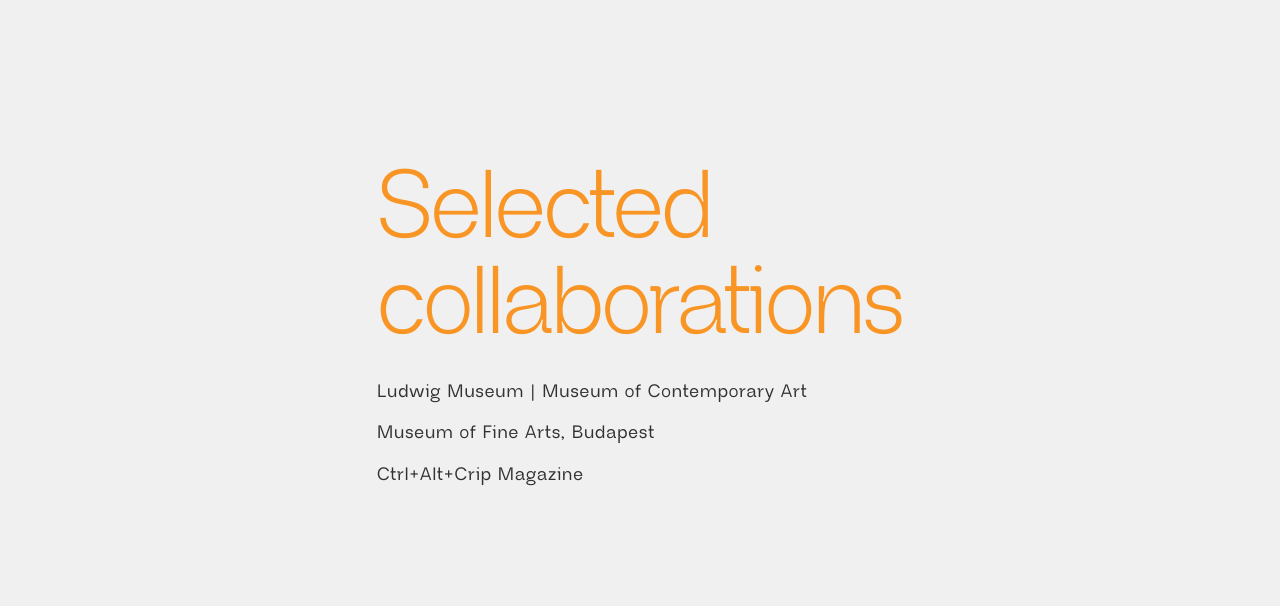
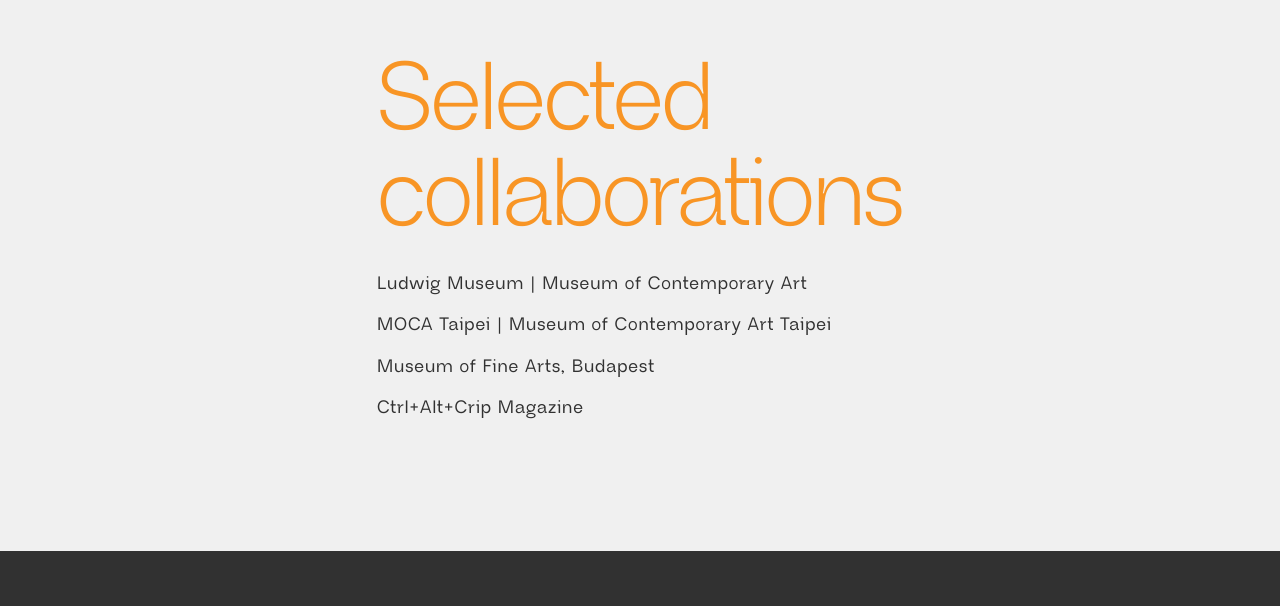
Before and after one commit to zmariann/zmariann2026, a Next.js app: page / in a window 1280 px wide. Shown: the part 874-1480 px from the top of the page. Built offline with nearby package versions, Linux system fonts and the light colour scheme.

Commit message:
feat: add collaborations section

```diff
--- /dev/null
+++ b/app/components/layout/Container.tsx
@@ -0,0 +1,15 @@
+type ContainerProps = {
+  children: React.ReactNode;
+  className?: string;
+};
+
+export function Container({
+  children,
+  className = "",
+}: ContainerProps) {
+  return (
+    <div className={`mx-auto w-full max-w-6xl ${className}`}>
+      {children}
+    </div>
+  );
+}
--- /dev/null
+++ b/app/components/layout/Section.tsx
@@ -0,0 +1,10 @@
+type SectionProps = {
+  children: React.ReactNode;
+  className?: string;
+};
+
+export function Section({ children, className = "" }: SectionProps) {
+  return (
+    <section className={`px-5 py-24 lg:py-32 ${className}`}>{children}</section>
+  );
+}
--- /dev/null
+++ b/app/components/sections/Collaborations.tsx
@@ -0,0 +1,35 @@
+import { Heading } from "../ui/typography/Heading";
+import { Text } from "../ui/typography/Text";
+
+export function Collaborations() {
+  return (
+    <section className="flex flex-col items-center justify-center">
+      <div className="w-fit max-w-full">
+        <Heading level={1} color="carrot">
+          Selected <br />
+          collaborations
+        </Heading>
+
+        <div className="mt-6 flex flex-col gap-3">
+          <Text weight="medium">
+            <span>Ludwig Museum</span>
+            <span className="hidden sm:inline"> | </span>
+            <span className="block sm:inline">Museum of Contemporary Art</span>
+          </Text>
+
+          <Text weight="medium">
+            <span> MOCA Taipei</span>
+            <span className="hidden sm:inline"> | </span>
+            <span className="block sm:inline">
+              Museum of Contemporary Art Taipei
+            </span>
+          </Text>
+
+          <Text weight="medium">Museum of Fine Arts, Budapest</Text>
+
+          <Text weight="medium">Ctrl+Alt+Crip Magazine</Text>
+        </div>
+      </div>
+    </section>
+  );
+}
--- a/app/components/ui/typography/Heading.tsx
+++ b/app/components/ui/typography/Heading.tsx
@@ -15,11 +15,7 @@
   carrot: "text-carrot",
 };
 
-export function Heading({
-  level = 2,
-  color = "ink",
-  children,
-}: HeadingProps) {
+export function Heading({ level = 2, color = "ink", children }: HeadingProps) {
   const Component = `h${level}` as "h1" | "h2" | "h3";
 
   return (
--- a/app/page.tsx
+++ b/app/page.tsx
@@ -1,37 +1,14 @@
 import { Hero } from "./components/sections/Hero";
-import { Heading } from "./components/ui/typography/Heading";
-import { Text } from "./components/ui/typography/Text";
+import { Collaborations } from "./components/sections/Collaborations";
+import { Section } from "./components/layout/Section";
 
 export default function Home() {
   return (
     <main>
       <Hero />
-      <section className="flex min-h-screen flex-col items-center justify-center">
-        <div>
-          <Heading level={1} color="carrot">
-            Selected <br />
-            collaborations
-          </Heading>
-
-          <div className="mt-6 flex flex-col gap-3">
-            <Text weight="medium">
-              <span>Ludwig Museum</span>
-              <span className="hidden sm:inline"> | </span>
-              <span className="block sm:inline">
-                Museum of Contemporary Art
-              </span>
-            </Text>
-
-            <Text weight="medium">
-              Museum of Fine Arts, Budapest
-            </Text>
-
-            <Text weight="medium">
-              Ctrl+Alt+Crip Magazine
-            </Text>
-          </div>
-        </div>
-      </section>
+      <Section>
+        <Collaborations />
+      </Section>
     </main>
   );
 }
--- a/pnpm-workspace.yaml
+++ /dev/null
@@ -1,3 +0,0 @@
-allowBuilds:
-  sharp: true
-  unrs-resolver: true
```
Also changed, not shown: 1 other file (tests, documents, lock files or other folders).
